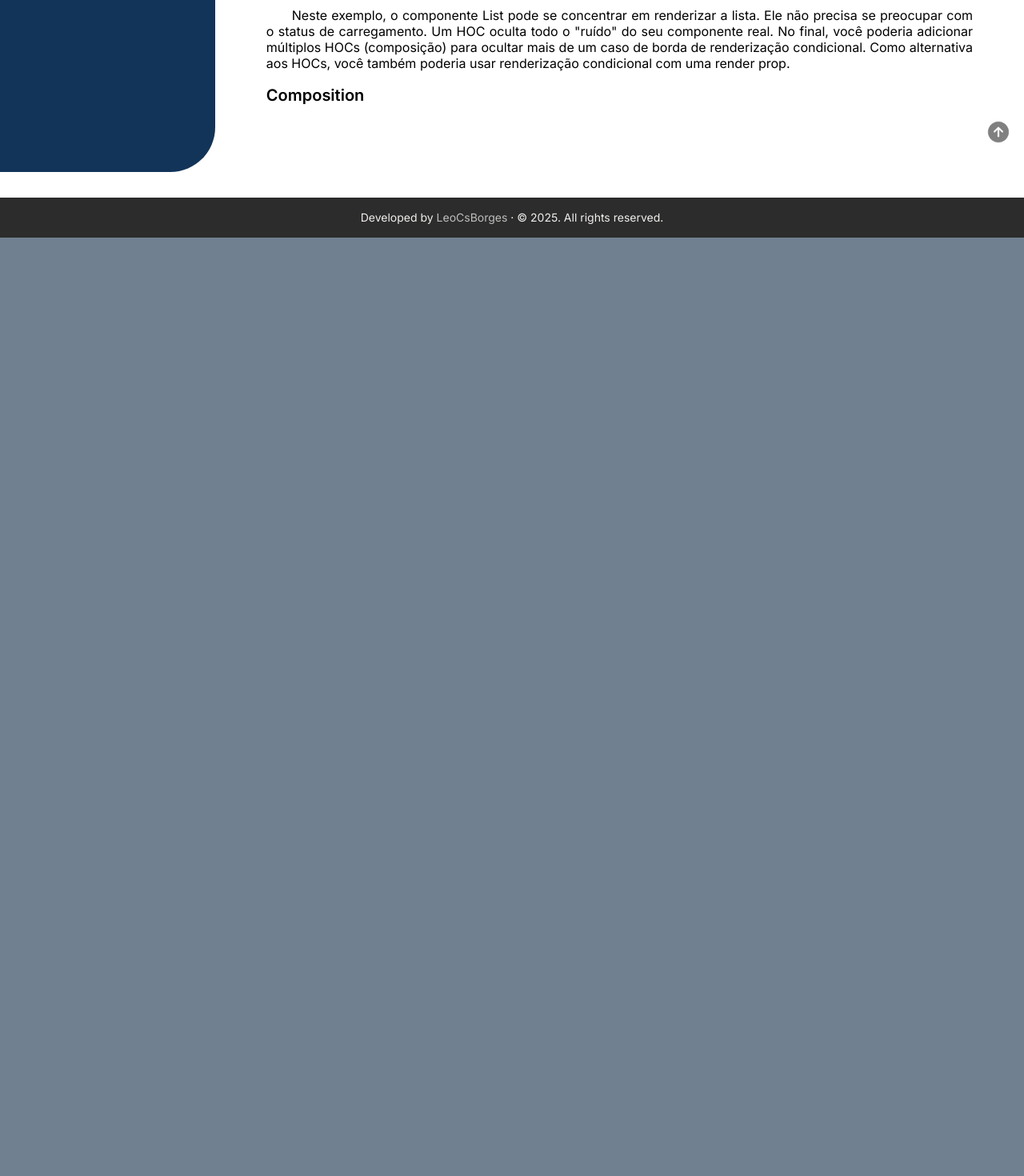
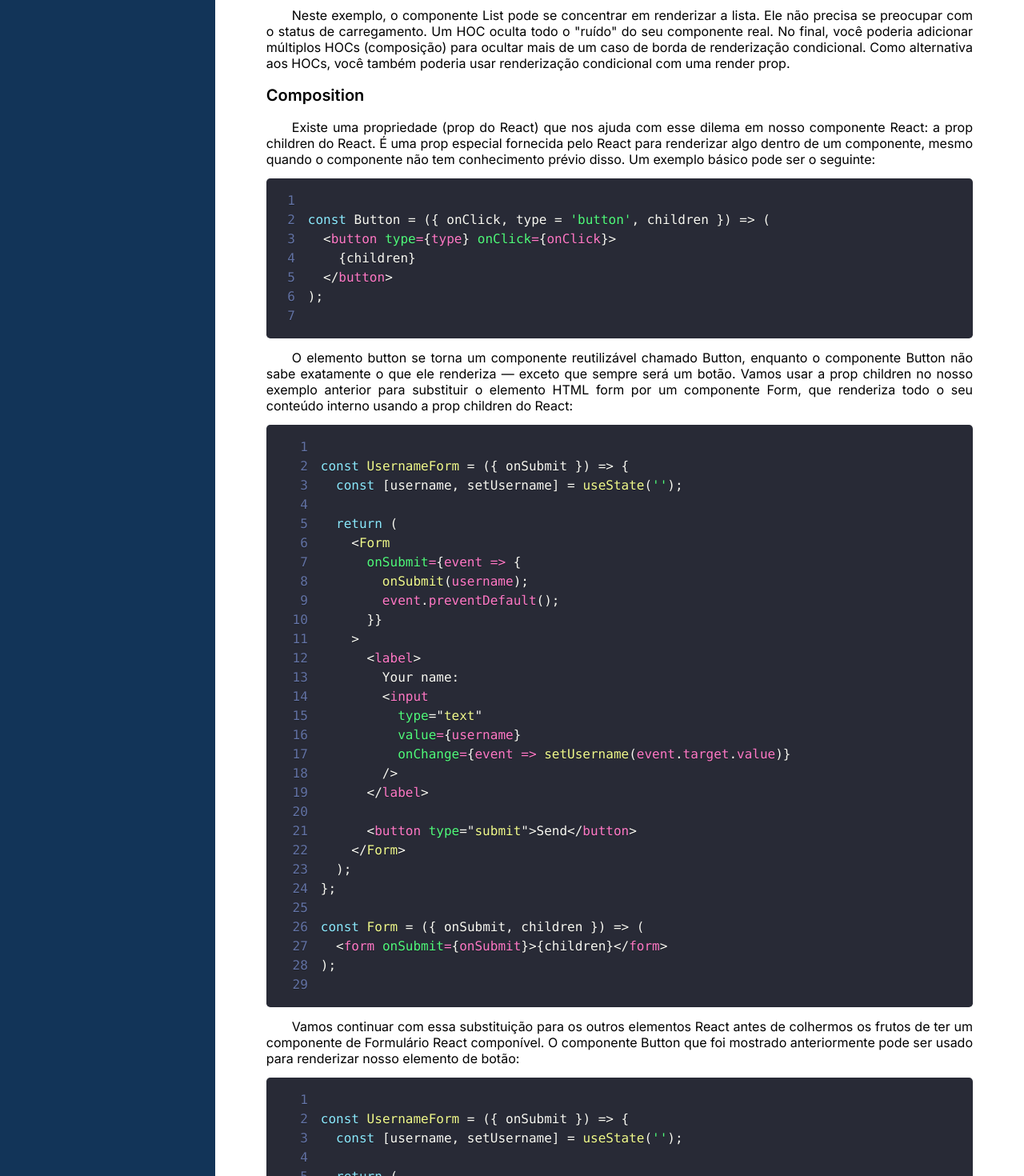
Before and after one commit to LeoCsBorges/react-roadmap, a React (Vite) app: page /component-basics in a window 1280 px wide. Shown: the part 10530-12000 px from the top of the page at 80% size. Before the commit the page ends 10827 px from the top, so only its background shows below. Built offline with nearby package versions, Linux system fonts and the light colour scheme.

Commit message:
Starting RenderingPage content

```diff
--- a/src/App.jsx
+++ b/src/App.jsx
@@ -5,6 +5,7 @@ import { FunctionalComponentsPage } from "@/pages/FunctionalComponentsPage";
 import { ComponentBasicsPage } from "@/pages/ComponentBasicsPage";
 import { RootLayout } from "./components/layout/RootLayout";
 import { NotFoundPage } from "./pages/NotFoundPage";
+import { RenderingPage } from "./pages/RenderingPage";
 
 function App() {
   return (
@@ -15,6 +16,7 @@ function App() {
           <Route path="components" element={<ComponentsPage />} />
           <Route path="functional-components" element={<FunctionalComponentsPage />} />
           <Route path="component-basics" element={<ComponentBasicsPage />} />
+          <Route path="rendering" element={<RenderingPage />} />
 
           <Route path="*" element={<NotFoundPage />} />
         </Route>
--- a/src/pages/ComponentBasicsPage.jsx
+++ b/src/pages/ComponentBasicsPage.jsx
@@ -458,6 +458,145 @@ function App({ list, isLoading }) {
           {/* composition */}
           <article>
             <H2>Composition</H2>
+            <Text>
+            Existe uma propriedade (prop do React) que nos ajuda com esse dilema em nosso componente React: a prop children do React. É uma prop especial fornecida pelo React para renderizar algo dentro de um componente, mesmo quando o componente não tem conhecimento prévio disso. Um exemplo básico pode ser o seguinte:
+            </Text>
+            <SyntaxHighlighter language='jsx' style={dracula} showLineNumbers wrapLines wrapLongLines>
+              {
+`
+const Button = ({ onClick, type = 'button', children }) => (
+  <button type={type} onClick={onClick}>
+    {children}
+  </button>
+);
+`
+              } </SyntaxHighlighter>
+              <Text>
+              O elemento button se torna um componente reutilizável chamado Button, enquanto o componente Button não sabe exatamente o que ele renderiza — exceto que sempre será um botão. Vamos usar a prop children no nosso exemplo anterior para substituir o elemento HTML form por um componente Form, que renderiza todo o seu conteúdo interno usando a prop children do React:
+              </Text>
+              <SyntaxHighlighter language='jsx' style={dracula} showLineNumbers wrapLines wrapLongLines>
+              {
+`
+const UsernameForm = ({ onSubmit }) => {
+  const [username, setUsername] = useState('');
+
+  return (
+    <Form
+      onSubmit={event => {
+        onSubmit(username);
+        event.preventDefault();
+      }}
+    >
+      <label>
+        Your name:
+        <input
+          type="text"
+          value={username}
+          onChange={event => setUsername(event.target.value)}
+        />
+      </label>
+
+      <button type="submit">Send</button>
+    </Form>
+  );
+};
+
+const Form = ({ onSubmit, children }) => (
+  <form onSubmit={onSubmit}>{children}</form>
+);
+`
+              } </SyntaxHighlighter>
+              <Text>
+              Vamos continuar com essa substituição para os outros elementos React antes de colhermos os frutos de ter um componente de Formulário React componível. O componente Button que foi mostrado anteriormente pode ser usado para renderizar nosso elemento de botão:
+              </Text>
+              <SyntaxHighlighter language='jsx' style={dracula} showLineNumbers wrapLines wrapLongLines>
+              {
+`
+const UsernameForm = ({ onSubmit }) => {
+  const [username, setUsername] = useState('');
+
+  return (
+    <Form
+      onSubmit={event => {
+        onSubmit(username);
+        event.preventDefault();
+      }}
+    >
+      <label>
+        Your name:
+        <input
+          type="text"
+          value={username}
+          onChange={event => setUsername(event.target.value)}
+        />
+      </label>
+
+      <Button type="submit">Send</Button>
+    </Form>
+  );
+};
+
+const Form = ({ onSubmit, children }) => (
+  <form onSubmit={onSubmit}>{children}</form>
+);
+
+const Button = ({ onClick, type = 'button', children }) => (
+  <button type={type} onClick={onClick}>
+    {children}
+  </button>
+);
+`
+              } </SyntaxHighlighter>
+              <Text>
+              Por fim, mas não menos importante, o elemento HTML do campo de entrada (input) e seu rótulo (label). Vamos extraí-los para outro componente React reutilizável:
+              </Text>
+              <SyntaxHighlighter language='jsx' style={dracula} showLineNumbers wrapLines wrapLongLines>
+              {
+`
+const UsernameForm = ({ onSubmit }) => {
+  const [username, setUsername] = useState('');
+
+  return (
+    <Form
+      onSubmit={event => {
+        onSubmit(username);
+        event.preventDefault();
+      }}
+    >
+      <InputField value={username} onChange={setUsername}>
+        Your name:
+      </InputField>
+
+      <Button type="submit">Send</Button>
+    </Form>
+  );
+};
+
+const Form = ({ onSubmit, children }) => (
+  <form onSubmit={onSubmit}>{children}</form>
+);
+
+const Button = ({ onClick, type = 'button', children }) => (
+  <button type={type} onClick={onClick}>
+    {children}
+  </button>
+);
+
+const InputField = ({ value, onChange, children }) => (
+  <label>
+    {children}
+    <input
+      type="text"
+      value={value}
+      onChange={event => onChange(event.target.value)}
+    />
+  </label>
+);
+`
+              } </SyntaxHighlighter>
+              <Text>
+              Como você pode ver, o componente InputField se torna genérico/abstrato, enquanto todas as props são passadas para o componente para especializá-lo. Além disso, esse componente vai um passo além dos componentes Form e Button, pois oferece um novo tipo de composição de "elemento HTML", encapsulando um rótulo (label) com um campo de entrada (input) em um único componente. Ele pode ser reutilizado tanto dentro do componente Form quanto em qualquer outro lugar. Os três passos anteriores transformaram nosso Form em um componente React componível. O Form renderiza o elemento HTML form, mas tudo dentro dele é renderizado com a prop children do React. O mesmo se aplica aos componentes dentro do Form, que seguem o mesmo princípio de composição, simplesmente renderizando qualquer conteúdo passado para eles por meio da propriedade children.
+              </Text>
           </article>
 
           <UpPage />
--- /dev/null
+++ b/src/pages/RenderingPage.jsx
@@ -0,0 +1,21 @@
+import { H1, H2, H3, Text, TextStrong, UpPage } from '@/components/ui/Item'
+import { ItemContainer } from '@/components/ui/ItemContainer';
+// import { Prism as SyntaxHighlighter } from 'react-syntax-highlighter';
+// import { dracula } from 'react-syntax-highlighter/dist/esm/styles/prism';
+
+export function RenderingPage() {
+    return (
+        <ItemContainer>
+            <H1>Renderização</H1>
+            <Text>
+            A renderização no React é baseada em uma abordagem declarativa, onde o desenvolvedor descreve como a interface deve se parecer de acordo com o estado e as propriedades (props) do componente. Ao invés de manipular diretamente o DOM real, o React utiliza uma representação leve chamada Virtual DOM (VDOM). Sempre que há uma mudança de estado ou props, uma nova árvore do VDOM é gerada e comparada com a versão anterior por meio de um algoritmo de diferença. Esse processo, chamado de reconciliation, identifica as alterações mínimas necessárias e atualiza apenas os trechos modificados do DOM real, tornando a renderização mais eficiente e melhorando a performance da aplicação.
+            </Text>
+            <Text>
+            Além disso, o React oferece mecanismos para evitar re-renderizações desnecessárias, como React.PureComponent, shouldComponentUpdate e React.memo, que permitem otimizar ainda mais o desempenho ao controlar quando um componente realmente precisa ser atualizado. Recursos como React.lazy e Suspense também contribuem para o carregamento sob demanda de componentes, reduzindo o tempo de carregamento inicial. Com essas estratégias, o React garante interfaces rápidas, responsivas e escaláveis, mesmo em aplicações complexas.
+            </Text>
+
+
+            <H2>Ciclo de Vida do Componente</H2>
+        </ItemContainer>
+    );
+}
```
